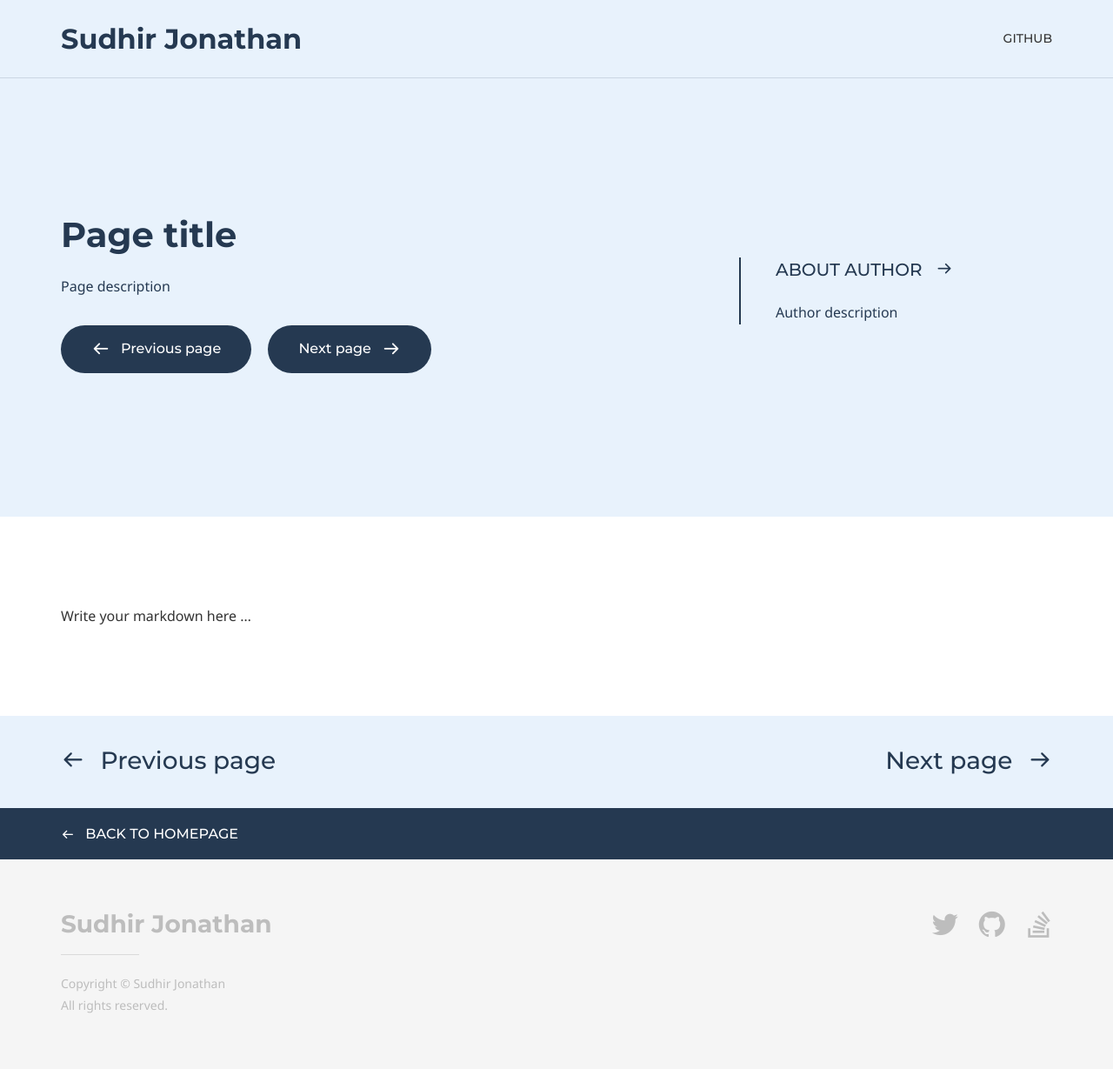
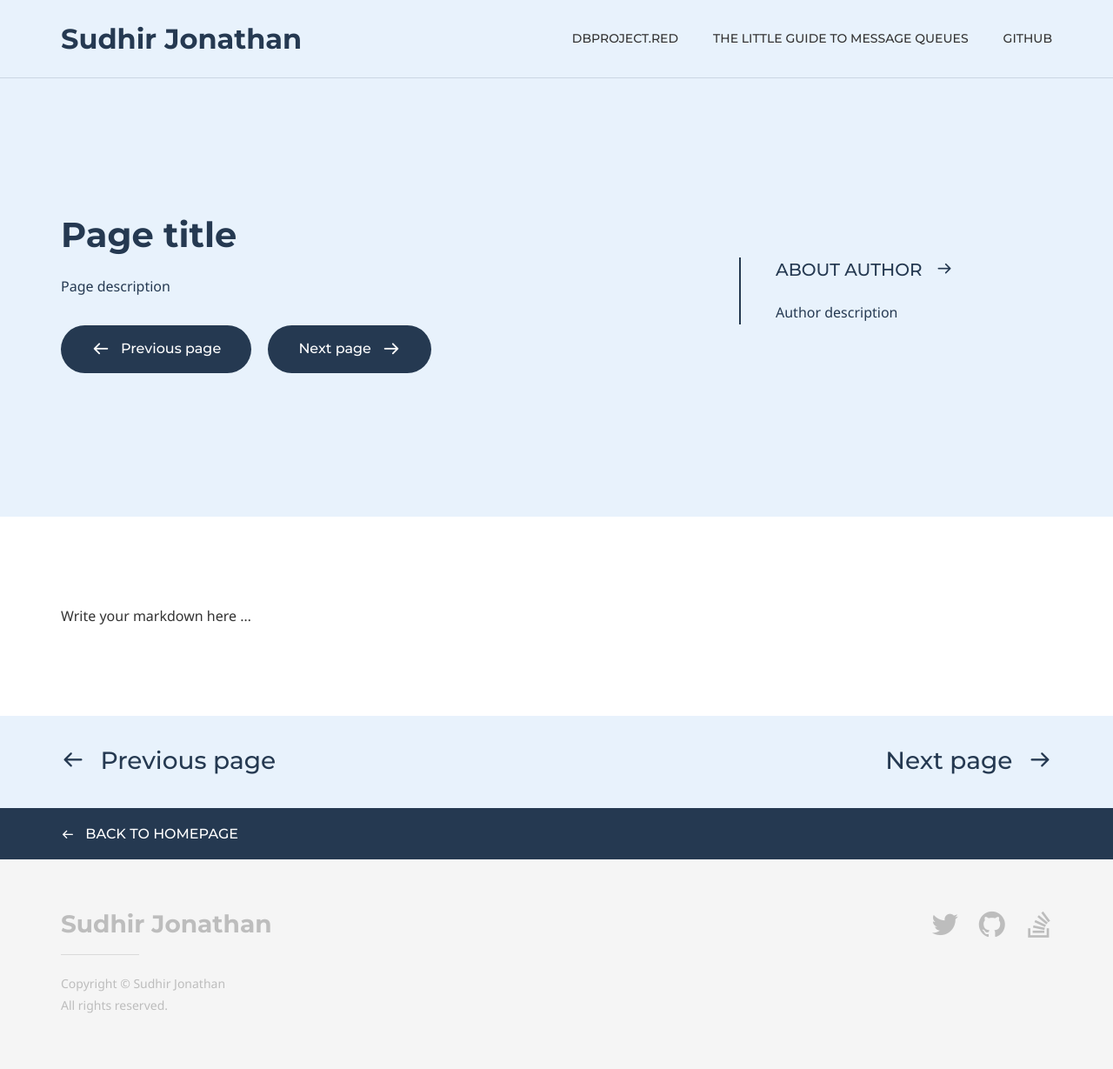
Before and after one commit to sudhirj/sudhirj.github.io, a Jekyll site: the page built from default.md, in a window 1280 px wide. Shown: the whole page at 87% size. Built offline with Jekyll 4.4.1, drawn with Linux system fonts in a browser that asks for light colours; some web fonts are replaced.

Commit message:
Added links

```diff
--- a/_config.yml
+++ b/_config.yml
@@ -7,6 +7,10 @@ doks:
             text: Sudhir Jonathan
             image:
         nav:
+            - item_name: dbProject.RED
+              item_url: https://dbproject.red
+            - item_name: The Little Guide to Message Queues
+              item_url: /little-guide-to-message-queues/
             - item_name: GitHub
               item_url: https://github.com/sudhirj
 
```
Also changed, not shown: index.md (+2 -2 lines).
